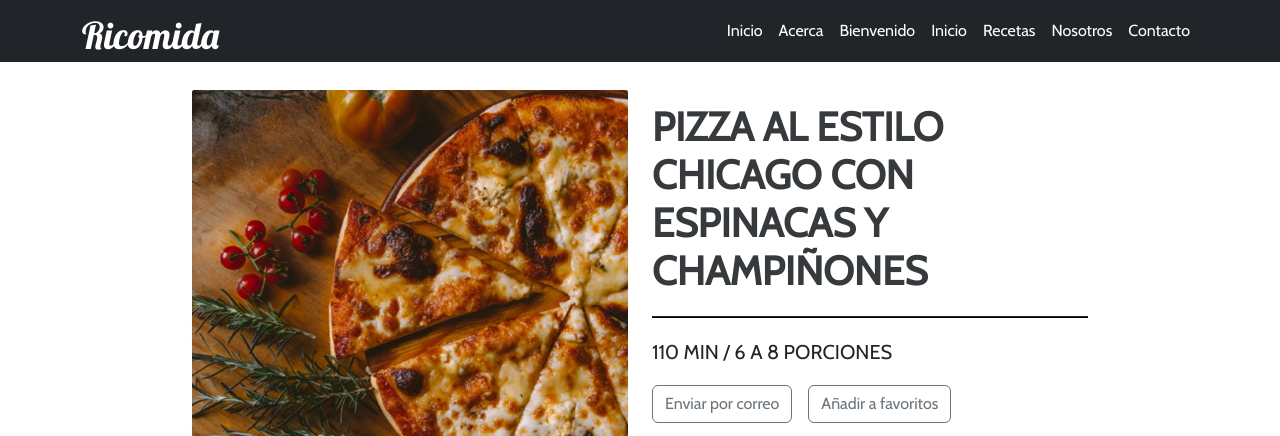
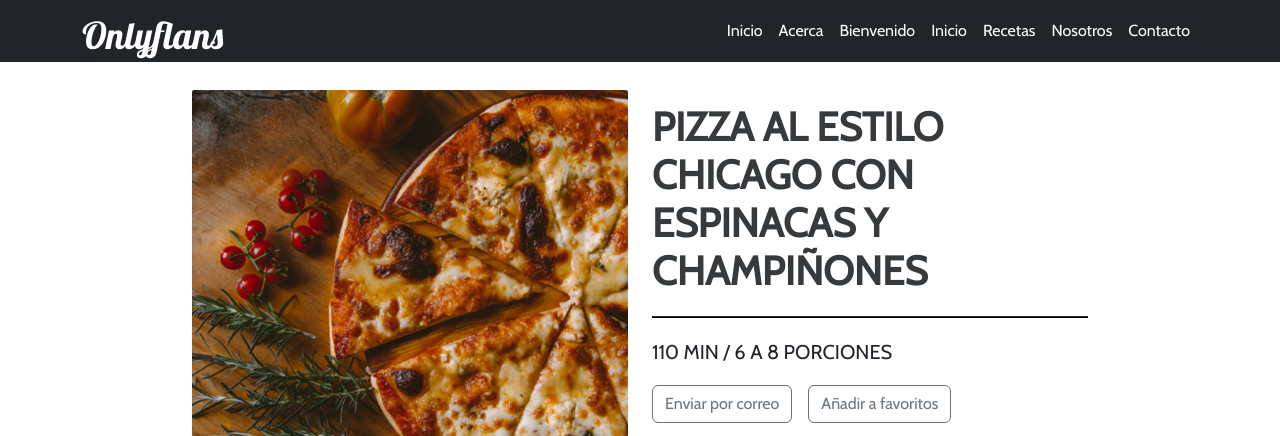
Before and after one commit to FovCruz/Proyecto-Onlyflans, a Django app: page /pagina/ in a window 1280 px wide. Shown: the top 436 px of the page. Run offline with Django 3.2, Linux system fonts and the light colour scheme; some libraries are stand-ins or nearby versions.

Commit message:
Modificación de tittle y logo principal

```diff
--- a/web/templates/pagina.html
+++ b/web/templates/pagina.html
@@ -5,7 +5,7 @@
 <head>
     <meta charset="UTF-8">
     <meta name="viewport" content="width=device-width, initial-scale=1.0">
-    <title>Document</title>
+    <title>Onlyflans</title>
     <!--Google Fonts-->
     <link rel="preconnect" href="https://fonts.googleapis.com">
     <link rel="preconnect" href="https://fonts.gstatic.com" crossorigin>
@@ -21,7 +21,7 @@
     <header id="inicio">
         <nav class="navbar navbar-expand-lg navbar-dark bg-dark fixed-top">
             <div class="container">
-                <a class="navbar-brand" href="#" width="137" height="46">Ricomida</a>
+                <a class="navbar-brand" href="#" width="137" height="46">Onlyflans</a>
                 <button class="navbar-toggler" type="button" data-toggle="collapse" data-target="#navbarNav"
                     aria-controls="navbarNav" aria-expanded="false" aria-label="Toggle navigation">
                     <span class="navbar-toggler-icon"></span>
```
